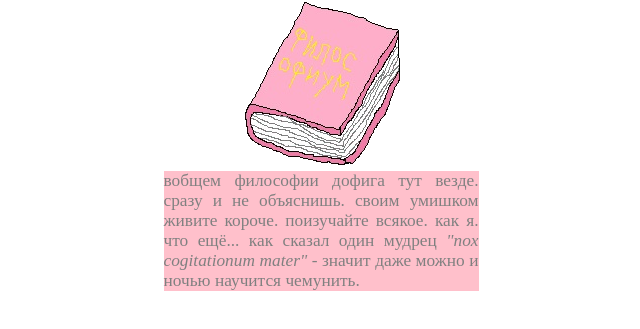
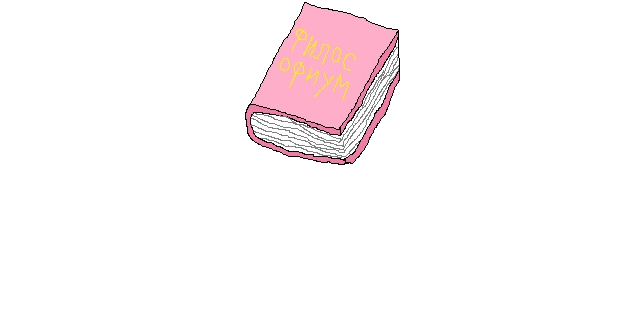
Before and after one commit to 3axapokep/3axapokep.github.io, a plain HTML site: page hand.html in a window 1280 px wide. Shown: the part 81-410 px from the top of the page, without its empty margins (319-959 px from the left). Drawn offline with Linux system fonts and the light colour scheme.

Commit message:
Update hand.html

```diff
--- a/hand.html
+++ b/hand.html
@@ -26,7 +26,7 @@
   <img src="hn.png" alt="" class="pic">
   <div class="text4">
     <p>
-       вобщем философии дофига тут везде. сразу и не объяснишь. своим умишком живите короче. поизучайте всякое. как я. что ещё... как сказал один мудрец <em>"nox cogitationum mater"</em> - значит даже можно и ночью научится чемунить.
+
     </p>
   </div>
 </div>
```
